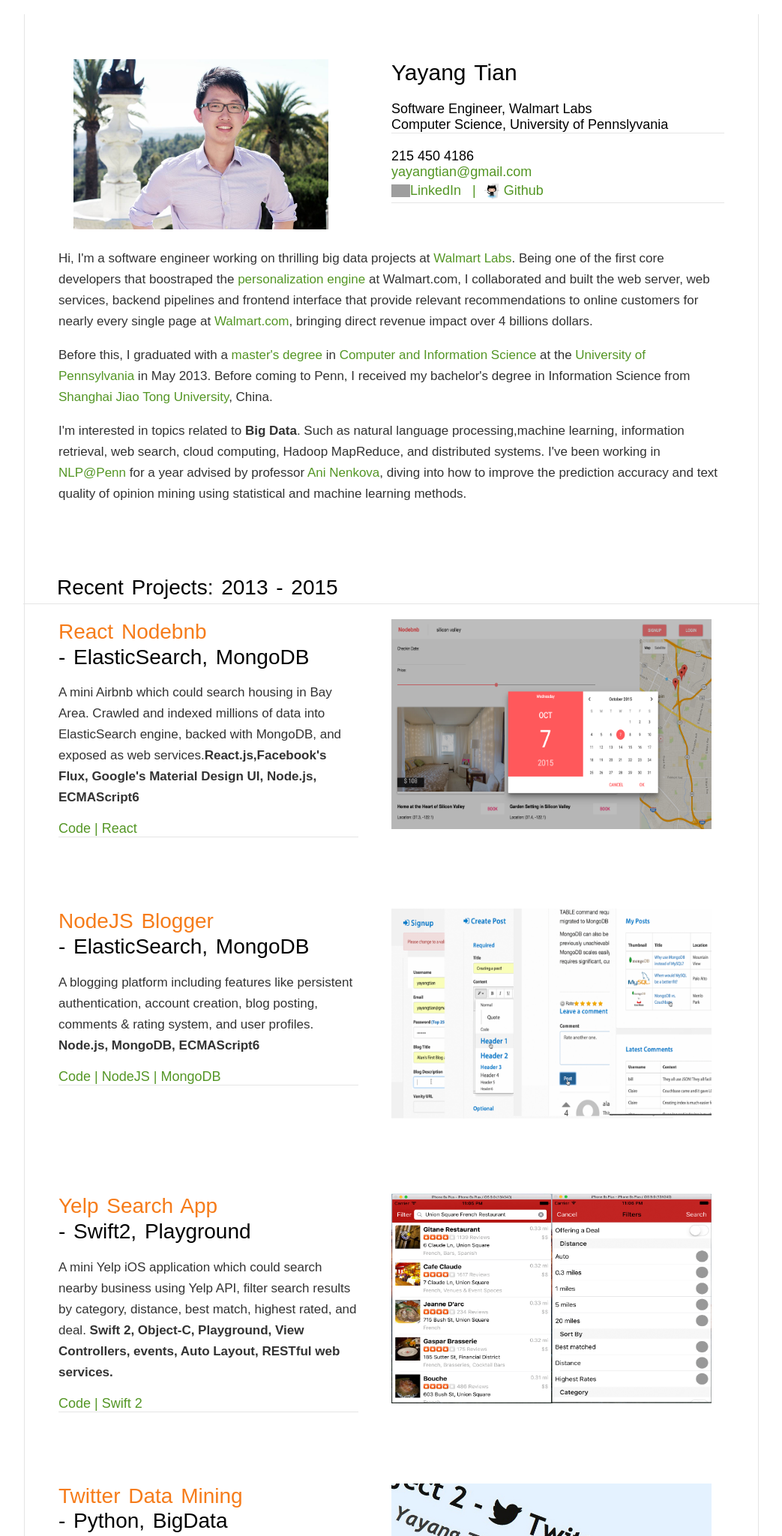
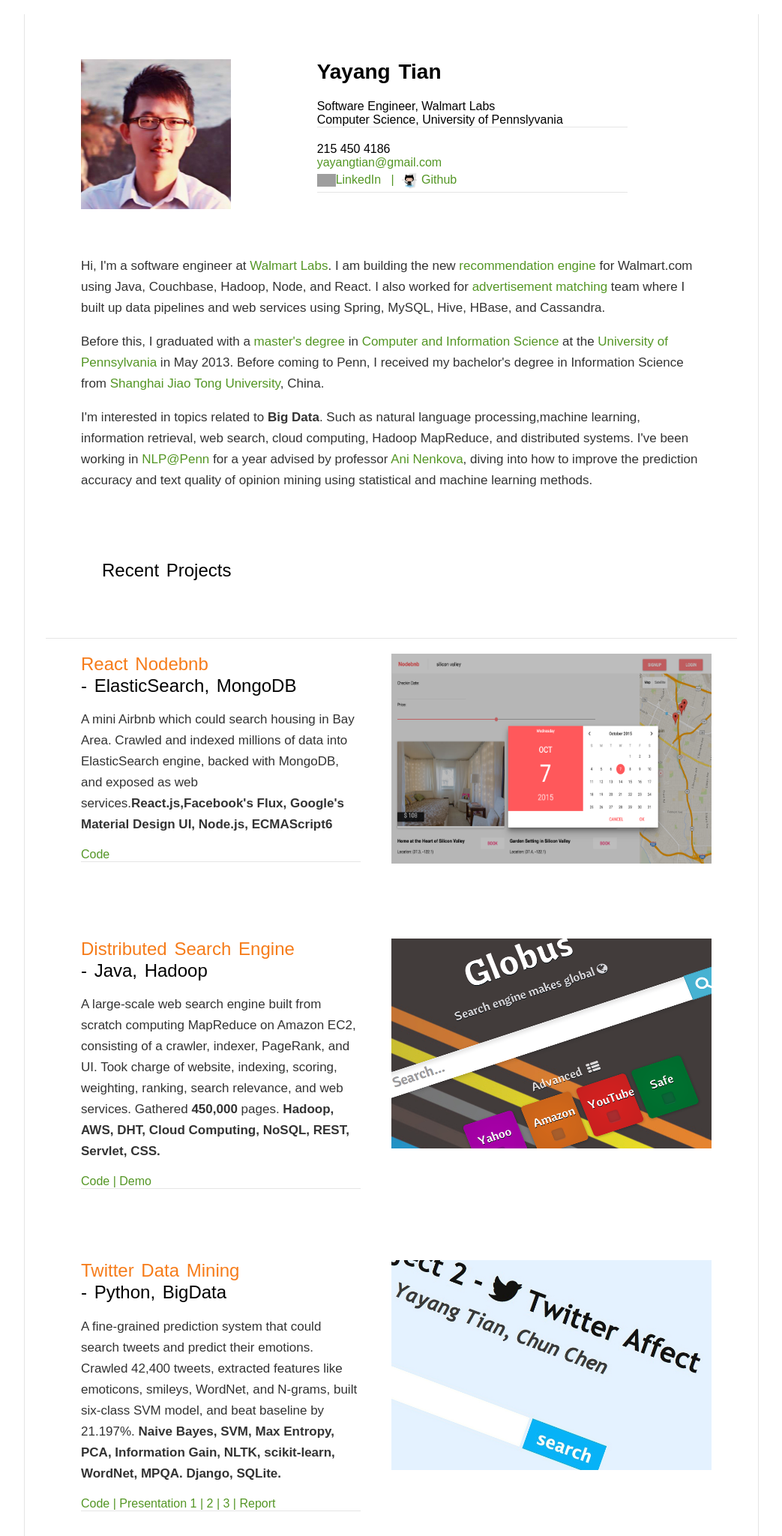
Before and after one commit to upennyayang/personal-website, a plain HTML site: page src/main/webapp/index.html in a window 1280 px wide. Shown: the part 80-2129 px from the top of the page at 75% size, without its empty margins (118-1161 px from the left). Drawn offline with nearby package versions, Linux system fonts and the light colour scheme; grey boxes are pictures that could not be loaded; a web font is replaced by a local one.

Commit message:
Updated index page.

```diff
--- a/src/main/webapp/css/style.css
+++ b/src/main/webapp/css/style.css
@@ -14,6 +14,18 @@
 body {
 
 }
+
+/* customized */
+.column-left-compact {
+    float: left;
+    width:  38%;
+}
+
+.column-right-compact {
+    float: left;
+    width: 50%;
+}
+
 
 a.link {
     display: inline-block;
@@ -90,14 +102,15 @@
 }
 
 .page h1 {
-    font-size: 28px;
+    font-size: 24px;
     line-height: 1.2;
     /*letter-spacing: 1px;*/
     word-spacing: 3px;
 }
 
 .page h1 .name{
-    font-size: 30px;
+    font-size: 28px;
+    font-weight: bold;
     /*letter-spacing: 1px;*/
 }
 
@@ -466,7 +479,10 @@
     color: #000;
 }
 h2 {
-    font-size: 18px;
+    font-size: 16px;
+}
+h2.small {
+    font-size: 10px;
 }
 h3 {
     font-size: 11px;
@@ -590,7 +606,8 @@
 .page-content .page-header {
     margin: 0 -47px;
     border-bottom: 1px solid #e5e5e5;
-    padding: 77px 45px 5px;
+    /*padding: 77px 45px 5px;*/
+    padding: 75px 75px;
 }
 .page-content .page-header .flashes {
     margin: -17px -45px 17px;
@@ -817,6 +834,7 @@
 body>.nav .menu-button {
     float: right;
     line-height: 39px;
+    font-size: 16px;
 }
 body>.nav .menu-button.search form {
     padding: 0 16px 0 7px;
--- a/src/main/webapp/index.html
+++ b/src/main/webapp/index.html
@@ -44,10 +44,12 @@
                <!-- Big Picture and Contact-->
                <div class="column-section">
                   <div class="title">
-                     <div class="column-left-wide">
-                        <img width="340px"  src="img/touxiang1.jpg" alt="Yayang's Avatar"/>
+
+                     <div class="column-left-compact">
+                        <img width="200px"  src="img/touxiang2-small.jpg" alt="Yayang's Avatar"/>
                      </div>
-                     <div class="column-right-wide">
+
+                     <div class="column-right-compact">
                         <h1>
                            <div class= "name">Yayang Tian</div>
                         </h1>
@@ -68,8 +70,8 @@
                   </div>
                </div>
                <!-- About me -->
-
-               <p>Hi, I'm a software engineer working on thrilling big data projects at <a href="http://www.walmartlabs.com/">Walmart Labs</a>. Being one of the first core developers that boostraped the <a href="Wal-Mart's website to personalize shopping">personalization engine</a> at Walmart.com, I collaborated and built the web server, web services, backend pipelines and frontend interface that provide relevant recommendations to online customers for nearly every single page at <a href="http://blog.walmart.com/walmartcom-is-getting-a-new-look">Walmart.com</a>, bringing direct revenue impact over 4 billions dollars. </p>
+               <br>
+               <p>Hi, I'm a software engineer at <a href="http://www.walmartlabs.com/">Walmart Labs</a>. I am building the new <a href="http://finance.yahoo.com/news/wal-marts-website-personalize-shopping-043155263.html">recommendation engine</a> for Walmart.com using Java, Couchbase, Hadoop, Node, and React. I also worked for <a href="http://money.usnews.com/money/the-frugal-shopper/2014/07/22/how-to-save-money-with-price-comparison-tools">advertisement matching</a> team where I built up data pipelines and web services using Spring, MySQL, Hive, HBase, and Cassandra.</p>
 
                <p> Before this, I graduated with a <a href="http://www.cis.upenn.edu/departmental/students/">master's degree</a> in <a href="http://www.cis.upenn.edu/grad/mse/index.shtml">Computer and Information Science</a> at the <a href="http://www.upenn.edu">University of Pennsylvania</a> in May 2013. Before coming to  Penn, I received my bachelor's  degree in Information Science from <a href="http://en.sjtu.edu.cn/">Shanghai Jiao Tong University</a>, China. </p>
                <p>I'm interested in topics related to <strong>Big Data</strong>. Such as natural language processing,machine learning, information retrieval, web search, cloud computing, Hadoop MapReduce, and distributed systems.
@@ -95,7 +97,7 @@
 
                <!-- Recent Projects -->
                <div class="page-header">
-                  <h1>Recent Projects: 2013 - 2015</h1>
+                  <h1>Recent Projects</h1>
                </div>
                <br>
 
@@ -105,8 +107,7 @@
                      <h1><span class='orange'>React Nodebnb</span><br>- ElasticSearch, MongoDB</h1>
                      <p>A mini Airbnb which could search housing in Bay Area. Crawled and indexed millions of data into ElasticSearch engine, backed with MongoDB, and exposed as web services.<b>React.js,Facebook's Flux, Google's Material Design UI, Node.js, ECMAScript6</b></p>
                      <h2 style="margin-top:12px" class="link">
-                        <a href="https://github.com/nodebnb/BackEnd">Code | </a>
-                        <a href="https://facebook.github.io/react/">React</a>
+                        <a href="https://github.com/nodebnb/BackEnd">Code</a>
                      </h2>
                   </div>
                   <div class="column-right">
@@ -115,40 +116,21 @@
                   <div style="clear: both"></div>
                </div>
 
-               <!-- Blogger -->
+               <!-- search engine -->
                <div class="column-section">
                   <div class="column-left">
-                     <h1><span class='orange'>NodeJS Blogger</span><br>- ElasticSearch, MongoDB</h1>
-                     <p>A blogging platform including features like persistent authentication, account creation, blog posting, comments & rating system, and user profiles. <b> Node.js, MongoDB, ECMAScript6</b></p>
-                     <h2 style="margin-top:12px" class="link">
-                        <a href="https://github.com/upennyayang/nodejs-blogger">Code | </a>
-                        <a href="https://nodejs.org">NodeJS | </a>
-                        <a href="https://www.mongodb.com/">MongoDB</a>
+                     <h1><span class='orange'>Distributed Search Engine </span><br>- Java, Hadoop </h1>
+                     <p>A large-scale web search engine built from scratch computing MapReduce on Amazon EC2, consisting of a crawler, indexer, PageRank, and UI. Took charge of website, indexing, scoring, weighting, ranking, search relevance, and web services. Gathered <b>450,000</b> pages.<b> Hadoop, AWS, DHT, Cloud Computing, NoSQL, REST, Servlet, CSS.</b></p>
+                     <h2 style="margin-top:12px;" class="link"><a href="https://github.com/upennyayang/cloud-computing-search-engine">Code | </a><a href="https://globus-search.appspot.com">Demo</a>
                      </h2>
                   </div>
                   <div class="column-right">
-                     <img src="img/mongodb.png" width="427" height="280"  />
+                     <img src="img/search.png" width="427" height="280"  />
                   </div>
                   <div style="clear: both"></div>
                </div>
 
-               <!-- Yelp -->
-               <div class="column-section">
-                  <div class="column-left">
-                     <h1><span class='orange'>Yelp Search App</span><br>- Swift2, Playground</h1>
-                     <p>A mini Yelp iOS application which could search nearby business using Yelp API, filter search results by category, distance, best match, highest rated, and deal. <b> Swift 2, Object-C, Playground, View Controllers, events, Auto Layout, RESTful web services.</b></p>
-                     <h2 style="margin-top:12px" class="link">
-                        <a href="https://github.com/upennyayang/yelp-search-app">Code | </a>
-                        <a href="https://developer.apple.com/swift/">Swift 2</a>
-                     </h2>
-                  </div>
-                  <div class="column-right">
-                     <img src="img/yelp.jpg" width="427" height="280"  />
-                  </div>
-                  <div style="clear: both"></div>
-               </div>
-
-               <!-- twitter social mining -->
+                <!-- twitter social mining -->
                <div class="column-section">
                   <div class="column-left">
                      <h1><span class='orange'>Twitter Data Mining</span><br>- Python, BigData</h1>
@@ -167,19 +149,6 @@
                   <div style="clear: both"></div>
                </div>
 
-               <!-- search engine -->
-               <div class="column-section">
-                  <div class="column-left">
-                     <h1><span class='orange'>Distributed Search Engine </span><br>- Java, Hadoop </h1>
-                     <p>A large-scale web search engine built from scratch computing MapReduce on Amazon EC2, consisting of a crawler, indexer, PageRank, and UI. Took charge of website, indexing, scoring, weighting, ranking, search relevance, and web services. Gathered <b>450,000</b> pages.<b> Hadoop, AWS, DHT, Cloud Computing, NoSQL, REST, Servlet, CSS.</b></p>
-                     <h2 style="margin-top:12px;" class="link"><a href="https://github.com/upennyayang/cloud-computing-search-engine">Code | </a><a href="https://globus-search.appspot.com">Demo</a>
-                     </h2>
-                  </div>
-                  <div class="column-right">
-                     <img src="img/search.png" width="427" height="280"  />
-                  </div>
-                  <div style="clear: both"></div>
-               </div>
 
                <!-- resume -->
                <div id="footer">
```
Also changed, not shown: 2 other files.
